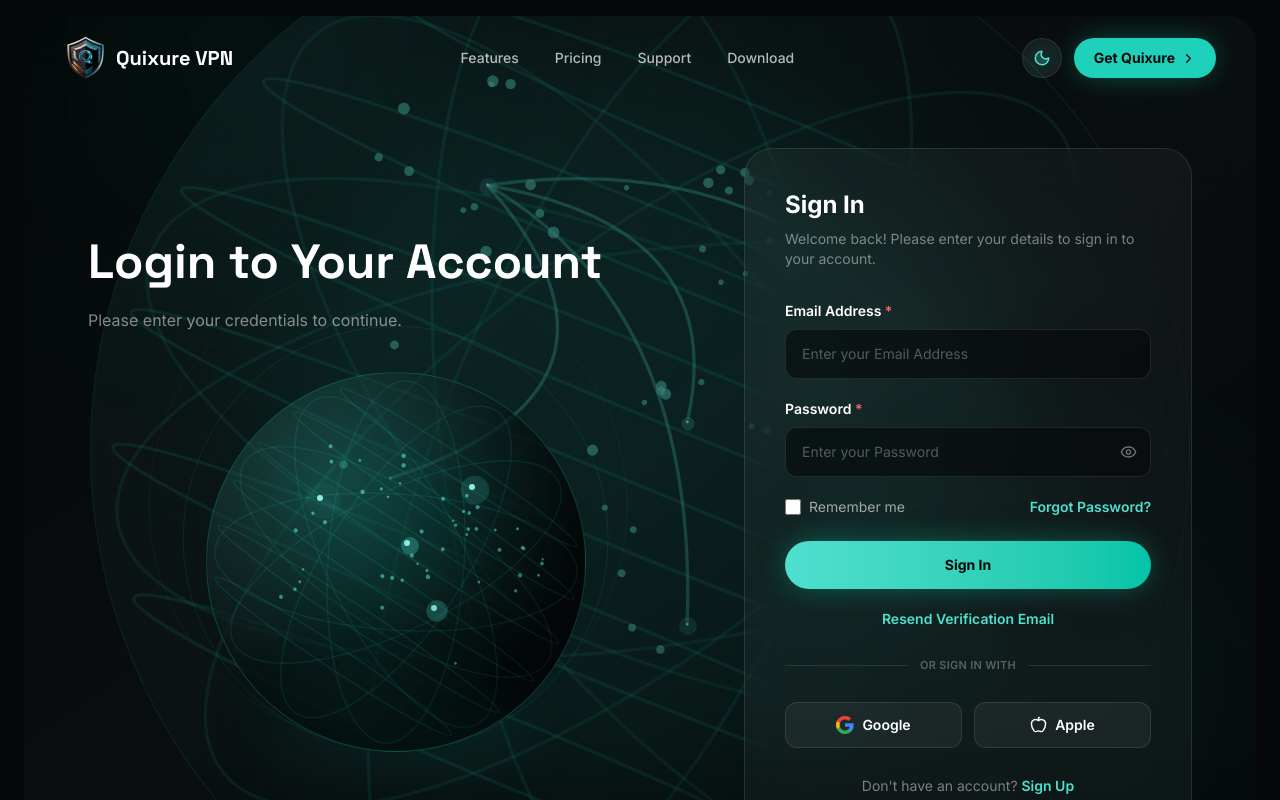
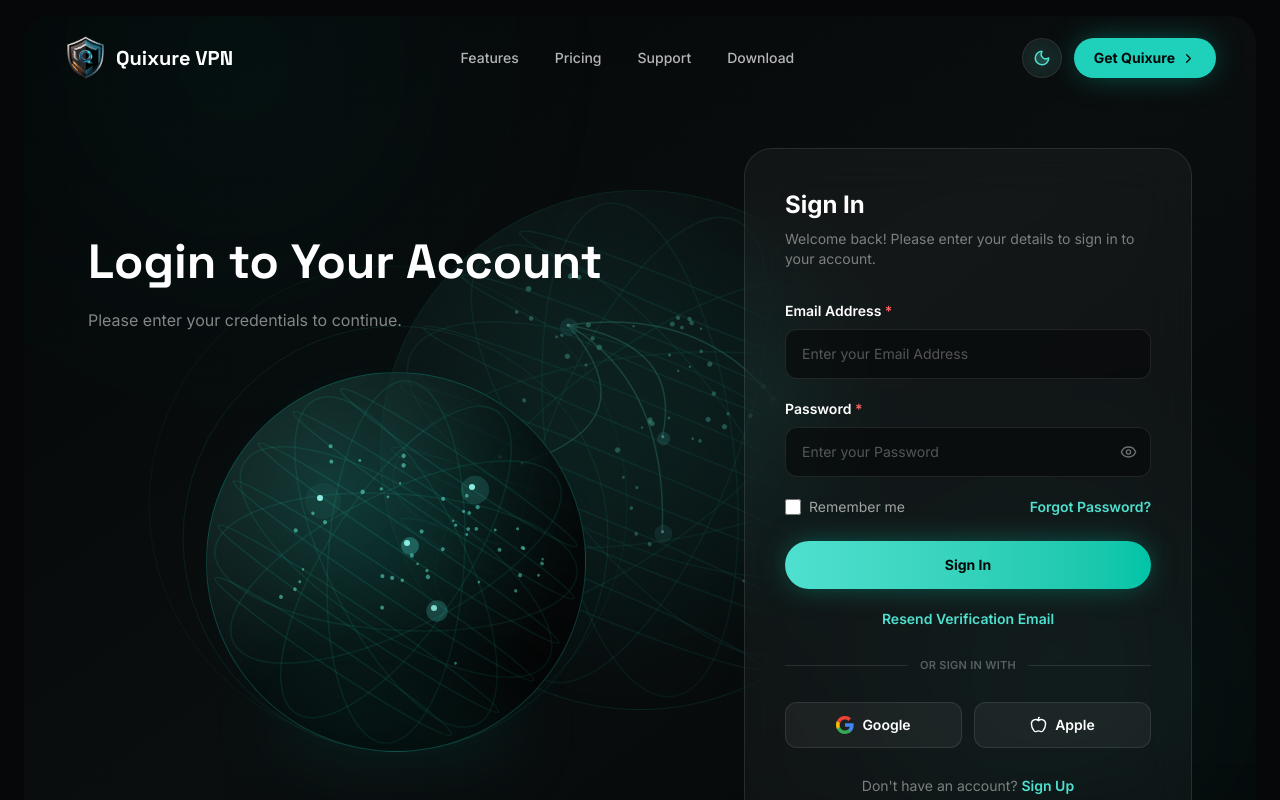
Before and after one commit to visiontechhhh360-lgtm/quixurewebsite, a React (Vite) app: page /account in a window 1280 px wide. Shown: the top 800 px of the page. Built offline with nearby package versions, Linux system fonts and the light colour scheme.

Commit message:
Updated project files

```diff
--- a/src/components/DownloadsHero.jsx
+++ b/src/components/DownloadsHero.jsx
@@ -1,5 +1,4 @@
 import { motion } from "framer-motion";
-import GlobeBackground from "./GlobeBackground";
 import { Apple, Laptop, Smartphone, Tablet, Terminal, Puzzle, Shield } from "lucide-react";
 import Navbar from "./Navbar";
 
@@ -26,7 +25,6 @@
         className="absolute -top-32 left-1/2 -translate-x-1/2 h-[420px] w-[700px] rounded-full bg-teal-500/25 blur-[120px]"
       />
 
-      <GlobeBackground />
       <div className="relative z-10">
         <Navbar />
 
--- a/src/components/GlobeBackground.jsx
+++ b/src/components/GlobeBackground.jsx
@@ -44,20 +44,31 @@
   return dots;
 }
 
-export default function GlobeBackground({ className = "" }) {
+export default function GlobeBackground({ className = "", large = false }) {
   const dots = useMemo(() => generateDots(), []);
 
   return (
     <div className={`absolute inset-0 overflow-hidden pointer-events-none ${className}`}>
       <div
-        className="absolute opacity-[0.55] dark:opacity-[0.55]"
-        style={{
-          width: "min(120vw, 1100px)",
-          aspectRatio: "1 / 1",
-          left: "50%",
-          top: "50%",
-          transform: "translate(-50%, -50%)",
-        }}
+        className="absolute opacity-[0.5] dark:opacity-[0.5]"
+        style={
+          large
+            ? {
+                width: "min(120vw, 1100px)",
+                aspectRatio: "1 / 1",
+                left: "50%",
+                top: "50%",
+                transform: "translate(-50%, -50%)",
+              }
+            : {
+                height: "min(85%, 520px)",
+                maxWidth: "80vw",
+                aspectRatio: "1 / 1",
+                left: "50%",
+                top: "50%",
+                transform: "translate(-50%, -50%)",
+              }
+        }
       >
         <motion.div
           animate={{ opacity: [0.3, 0.55, 0.3] }}
--- a/src/components/Hero.jsx
+++ b/src/components/Hero.jsx
@@ -16,7 +16,7 @@
         className="absolute -top-32 left-1/2 -translate-x-1/2 h-[420px] w-[700px] rounded-full bg-teal-500/25 blur-[120px]"
       />
 
-      <GlobeBackground />
+      <GlobeBackground large />
       <div className="relative z-10">
         <Navbar />
 
```
